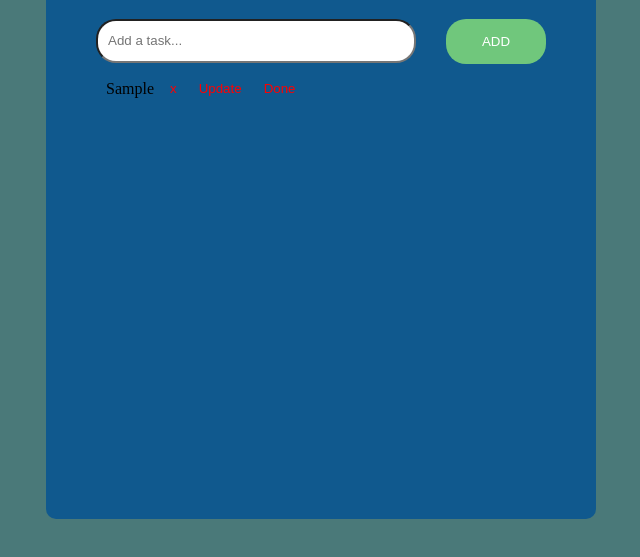
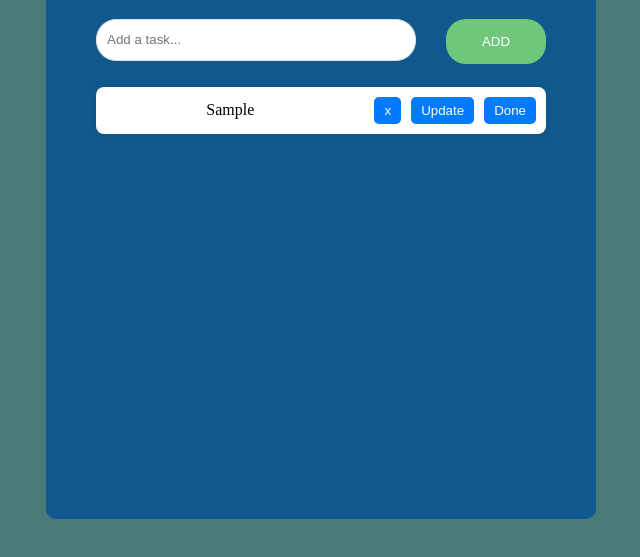
Before and after one commit to 216037150/To-Do-App, a plain HTML site: page index.html in a window 1280 px wide. Both pictures are taken after typing "Sample" into the empty fields and a click on the button "ADD". Shown: the part 99-656 px from the top of the page, without its empty margins (412-1052 px from the left). Drawn offline with Linux system fonts and the light colour scheme.

Commit message:
edit, update, done button

```diff
--- a/Style/styles.css
+++ b/Style/styles.css
@@ -83,3 +83,71 @@ button {
     cursor: pointer;
     color: red;
 }
+ul {
+    list-style-type: none;
+    padding: 0;
+}
+
+li {
+    background: #fff;
+    margin: 10px 0;
+    padding: 10px;
+    border-radius: 8px;
+    box-shadow: 0 1px 5px rgba(0, 0, 0, 0.1);
+    display: flex;
+    justify-content: space-between;
+    align-items: center;
+}
+
+button {
+    margin-left: 10px;
+    background-color: #007BFF;
+    border: none;
+    color: white;
+    padding: 6px 10px;
+    cursor: pointer;
+    border-radius: 5px;
+    transition: background-color 0.3s;
+}
+
+button:hover {
+    background-color: #5d295e;
+}
+
+.delete-button {
+    background-color: #FF4D4D;
+}
+
+.delete-button:hover {
+    background-color: #e60000;
+}
+
+.update-button {
+    background-color: #FFC107;
+}
+
+.update-button:hover {
+    background-color: #e0a800;
+}
+
+.done-button {
+    background-color: #28A745;
+}
+
+.done-button:hover {
+    background-color: #218838;
+}
+
+input {
+    width: calc(100% - 22px); /* Adjusted for padding */
+    padding: 10px;
+    margin-bottom: 10px;
+    border: 1px solid #ddd;
+    border-radius: 5px;
+}
+
+span {
+    flex: 1; /* Allow the span to grow and take available space */
+    overflow-wrap: break-word; /* Break long words to prevent overflow */
+    margin-right: 10px; /* Add some margin to separate from buttons */
+}
```
